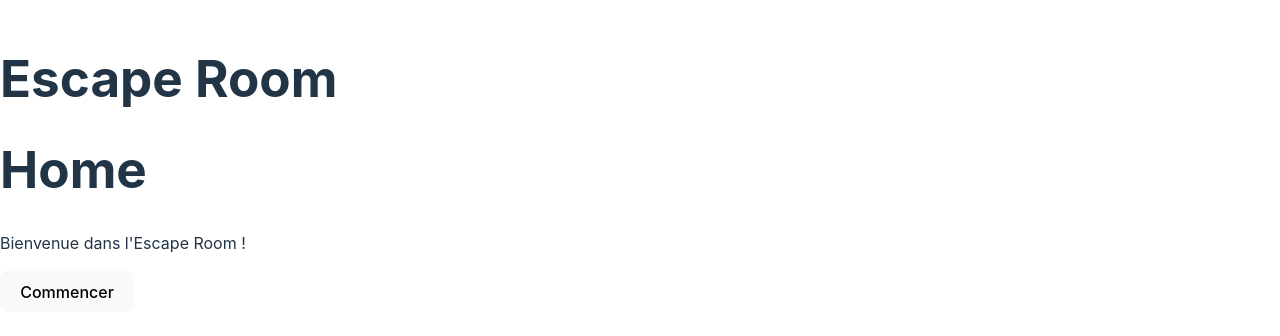
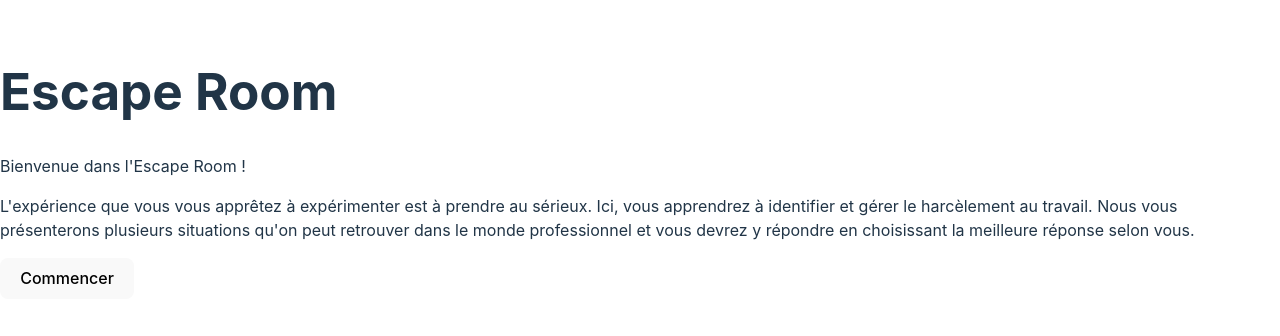
Before and after one commit to MohamedElkah/escape-game-workshop, a Vue app: page / in a window 1280 px wide. Shown: the part 236-572 px from the top of the page. Built offline with nearby package versions, Linux system fonts and the light colour scheme.

Commit message:
add rules in home page

```diff
--- a/src/views/Home.vue
+++ b/src/views/Home.vue
@@ -2,8 +2,15 @@
   <div
     class="min-h-screen flex flex-col items-center justify-center bg-gray-100"
   >
-    <h1 class="text-4xl font-bold mb-4">Home</h1>
-    <p class="text-xl mb-8">{{ msg }}</p>
+    <p class="text-4xl mb-8 bg-red-300">
+		  Bienvenue dans l'Escape Room !
+    </p>
+		<p>
+			L'expérience que vous vous apprêtez à expérimenter est à prendre au sérieux.
+			Ici, vous apprendrez à identifier et gérer le harcèlement au travail.
+			Nous vous présenterons plusieurs situations qu'on peut retrouver dans le monde professionnel
+			et vous devrez y répondre en choisissant la meilleure réponse selon vous.
+		</p>
     <ButtonComponent :action="goToRoom">
       Commencer
     </ButtonComponent>
```
